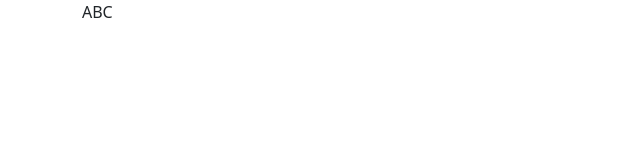
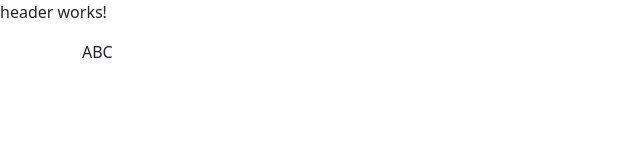
Before and after one commit to markfady/Angular-ECommerce, an Angular app: page / in a window 1280 px wide. Shown: the top 160 px of the page, without its empty margins (0-640 px from the left). Built offline with nearby package versions, Linux system fonts and the light colour scheme.

Commit message:
use header

```diff
--- a/src/app/app.component.html
+++ b/src/app/app.component.html
@@ -1,3 +1,4 @@
+<pm-header></pm-header>
 <div class="container">
   <router-outlet></router-outlet>
   ABC
```
